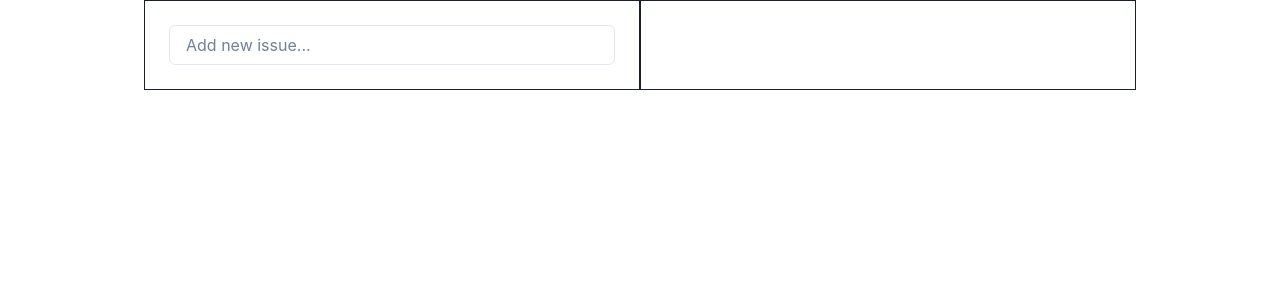
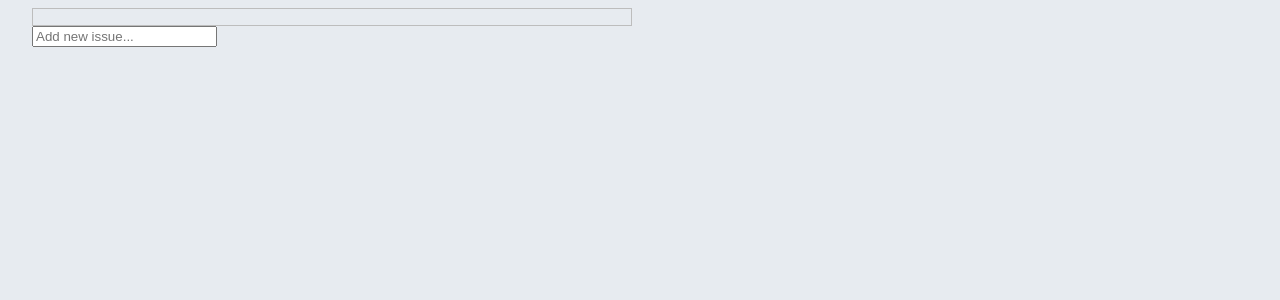
Before and after one commit to pwr3/decision-making-app, a React (Vite) app: page / in a window 1280 px wide. Shown: the top 300 px of the page. Built offline with nearby package versions, Linux system fonts and the light colour scheme.

Commit message:
accordion fix

```diff
--- a/package.json
+++ b/package.json
@@ -14,11 +14,10 @@
     "process": "^0.11.10"
   },
   "dependencies": {
-    "@chakra-ui/react": "^2.4.3",
     "@emotion/react": "^11.10.5",
     "@emotion/styled": "^11.10.5",
+    "@mui/material": "^5.11.0",
     "@reduxjs/toolkit": "^1.9.1",
-    "framer-motion": "^7.7.2",
     "react": "^18.2.0",
     "react-dom": "^18.2.0",
     "react-redux": "^8.0.5",
--- a/src/fake-server.js
+++ b/src/fake-server.js
@@ -99,9 +99,9 @@ export const createOption = (payload) => {
 
 /* REASONS */
 
-export const fetchReasons = (optionId) => {
+export const fetchReasons = (optionIds) => {
   // return getReasonsByOptionId(optionId).map((reason) => {
-    return getReasonsByOptionId(optionId);
+    return optionIds.map((optionId) => ({ optionId, reasons: getReasonsByOptionId(optionId)}));
   // });
 };
 
--- a/src/index.html
+++ b/src/index.html
@@ -4,7 +4,9 @@
     <meta charset="UTF-8" />
     <meta http-equiv="X-UA-Compatible" content="IE=edge" />
     <meta name="viewport" content="width=device-width, initial-scale=1.0" />
-    <title>Shoul I App</title>
+    <link rel="stylesheet" href="https://fonts.googleapis.com/css?family=Roboto:300,400,500,700&display=swap" />
+
+    <title>Should I App</title>
   </head>
   <body>
     <div id="root"></div>
--- a/src/index.js
+++ b/src/index.js
@@ -3,9 +3,10 @@ import ReactDOM from 'react-dom/client';
 import { Provider } from 'react-redux';
 import { store } from './store/index';
 import App from './App'
+import './style.css'
 
 ReactDOM.createRoot(document.getElementById('root')).render(
       <Provider store={store}>
-          <App />
+            <App />
       </Provider>
 );
--- a/src/services/reasons.js
+++ b/src/services/reasons.js
@@ -1,8 +1,7 @@
 import { fetchFakeApi, reasons } from "../fake-server";
 
 export const apiGetReasons = async (payload) => {
-//     fetch through adapter (adapter do fetch)...
-    console.log('payload',payload);
+    console.log('apiGetReasons payload',payload);
     return await fetchFakeApi(reasons.get, payload);
 }
 export const apiCreateReason = async (payload) => {
--- a/src/store/reasonsSlice.js
+++ b/src/store/reasonsSlice.js
@@ -1,5 +1,6 @@
 import {createAsyncThunk, createSlice} from "@reduxjs/toolkit";
 import { apiGetReasons, apiCreateReason } from "../services/reasons";
+import {fetchOptions} from "./optionsSlice";
 
 const initialState = {
     loading: false,
@@ -41,7 +42,6 @@ export const reasonsSlice = createSlice({
                 console.log('ADDED', action.payload);
                 // state.currentIssue = action.payload;
             })
-
     }
 
 });
--- /dev/null
+++ b/src/style.css
@@ -0,0 +1 @@
+html {background-color: #E7EBF0}
--- a/src/view/IssuesPage.js
+++ b/src/view/IssuesPage.js
@@ -1,7 +1,7 @@
 import React, { useEffect, useState } from "react";
-import {Box, Spinner, Center, FormControl, Input, LinkBox, LinkOverlay, Divider} from "@chakra-ui/react";
 import { useAppSelector, useAppDispatch } from '../hooks';
 import { createIssue, fetchIssues } from '../store/issuesSlice';
+import {Box, Divider, List, ListItemButton, ListItemText, Chip, CircularProgress} from '@mui/material'
 import { useNavigate } from "react-router-dom";
 
 const NewIssue = () => {
@@ -17,13 +17,13 @@ const NewIssue = () => {
     return (
         <Box>
             <form onSubmit={handleSubmit}>
-                <FormControl>
-                    <Input
+
+                    <input
                         placeholder='Add new issue...'
                         value={title}
                         onChange={(e) => setTitle(e.target.value)}
                     />
-                </FormControl>
+
             </form>
         </Box>
     )
@@ -31,8 +31,10 @@ const NewIssue = () => {
 
 const IssuesList = ({issues}) => {
     return (
-        <Box>
-            {issues.map((issue) => (<IssueRow issue={issue} key={issue.id} />))}
+        <Box sx={{ border: 1, borderColor: 'grey.400' }}>
+            <List>
+                {issues.map((issue) => (<IssueRow issue={issue} key={issue.id} />))}
+            </List>
         </Box>
     )
 }
@@ -40,9 +42,12 @@ const IssuesList = ({issues}) => {
 const IssueRow = ({issue}) => {
     return (
         <>
-        <LinkBox my={1} py={3} >
-            <LinkOverlay href='#'>{issue.title}</LinkOverlay> {issue.optionNum}
-        </LinkBox>
+        <ListItemButton>
+            <ListItemText>
+                {issue.title}
+            </ListItemText>
+            <Chip label={issue.optionNum} size='small'/>
+        </ListItemButton>
         <Divider />
         </>
     )
@@ -58,7 +63,7 @@ const IssuesPage = () => {
 
     return (
         <>
-            {issues.loading && <Center p={16}><Spinner /></Center>}
+            {issues.loading && <CircularProgress />}
             <IssuesList issues={issues.issueList}/>
             <NewIssue />
         </>
--- a/src/view/Layout.js
+++ b/src/view/Layout.js
@@ -1,65 +1,28 @@
 import React from "react";
 import { Outlet } from "react-router-dom";
-import { ChakraProvider, Container, Box, Flex } from "@chakra-ui/react";
 import IssuesPage from "./IssuesPage";
+import {Container, Stack, Box} from "@mui/material";
 
 
 const Layout = () => {
     return(
-        <ChakraProvider>
         <div>
-            <Container maxW='container.lg'>
-                <Flex>
-                    <Box w='50%' border='1px' p={6}>
+            <Container maxWidth='xl'>
+                <Stack
+                    direction='row'
+                    spacing={2}
+                    justifyContent='center'
+                    alignItems='flex-start'>
+                    <Box sx={{ width: '50%'}}>
                         <IssuesPage />
                     </Box>
-                    <Box w='50%' border='1px' p={6}>
+                    <Box sx={{ width: '50%'}}>
                         <Outlet />
                     </Box>
-                </Flex>
+                </Stack>
             </Container>
         </div>
-        </ChakraProvider>
     )
 }
 
 export default Layout;
-
-//
-// import { useAppSelector } from './hooks';
-// import { useDispatch } from 'react-redux';
-// import { createIssue, fetchIssues } from './store/issuesSlice';
-//
-//
-// const issues = useAppSelector((state) => state.issues);
-//
-// useEffect(() => {
-//     dispatch(fetchIssues());
-// }, [issues.currentIssue]);
-//
-// const dispatch = useDispatch();
-// console.log(issues);
-//
-//
-//
-// <div>
-//     App
-//     <br />
-//     <br />
-//     {issues.issueList.map((issue) => {
-//         return (
-//             <p>
-//                 {issue.id} {issue.title} {issue.optionNum}
-//             </p>
-//         );
-//     })}
-//     <br />
-//     <button onClick={() => dispatch(fetchIssues())}>Get</button>
-//     <button
-//         onClick={() =>
-//             dispatch(createIssue()).then(() => dispatch(fetchIssues()))
-//         }
-//     >
-//         ADD
-//     </button>
-// </div>
--- a/src/view/OptionsPage.js
+++ b/src/view/OptionsPage.js
@@ -2,18 +2,18 @@ import React, {useEffect, useState} from "react";
 import { useAppSelector, useAppDispatch } from '../hooks';
 import { useParams } from "react-router-dom";
 import { createOption, fetchOptions } from "../store/optionsSlice";
+import Reasons from "./components/Reasons";
 import {
     Accordion,
-    AccordionButton,
-    AccordionIcon,
-    AccordionItem, AccordionPanel,
+    AccordionDetails,
+    AccordionSummary,
     Box,
-    Center,
-    FormControl, Heading,
-    Input,
-    Spinner
-} from "@chakra-ui/react";
-import Reasons from "./components/Reasons";
+    CircularProgress,
+    Skeleton,
+    Typography
+} from "@mui/material";
+import {fetchReasons} from "../store/reasonsSlice";
+
 
 
 const NewOption = ({ issueId }) => {
@@ -27,13 +27,13 @@ const NewOption = ({ issueId }) => {
     return (
         <Box>
             <form onSubmit={handleSubmit}>
-                <FormControl>
-                    <Input
+                <>
+                    <input
                         placeholder='Add new option...'
                         value={title}
                         onChange={(e) => setTitle(e.target.value)}
                     />
-                </FormControl>
+                </>
             </form>
         </Box>
     )
@@ -42,39 +42,45 @@ const NewOption = ({ issueId }) => {
 
 const OptionsList = ({options}) => {
     return (
-        <Box>
-            <Accordion>
-                {options.map((option) => (<OptionsRow option={option} key={option.id} />))}
-            </Accordion>
-        </Box>
+        <>
+            {options.map((option) => <OptionsRow option={option} key={option.id}/> )}
+        </>
     )
 }
 
 const OptionsRow = ({option}) => {
     return (
-        <AccordionItem>
-            <AccordionButton>
-                <AccordionIcon />
-                <>{option.title}</>
-            </AccordionButton>
-            <AccordionPanel>
-                <Reasons optionId={option.id}/>
-            </AccordionPanel>
-        </AccordionItem>
+        <>
+            <Accordion TransitionProps={{ unmountOnExit: true }}>
+                <AccordionSummary aria-controls="panel1d-content" id="panel1d-header">
+                    <Typography>{option.title}</Typography>
+                </AccordionSummary>
+                <AccordionDetails>
+                    <Reasons optionId={option.id}/>
+                </AccordionDetails>
+            </Accordion>
+
+        </>
     )
 }
 
 const OptionsPage = () => {
     const options = useAppSelector((state) => state.options);
+    const dispatch = useAppDispatch();
     const { issue_id } = useParams();
-    const dispatch = useAppDispatch();
+
+    const optionIds = (options) => (options.map((option) => (option.id)))
+
     useEffect(() => {
         dispatch(fetchOptions(issue_id))
+            .then((res) =>
+                dispatch(fetchReasons(optionIds(res.payload.optionsList))));
     }, [])
 
     return (
-        <>  {options.loading && <Center p={16}><Spinner /></Center>}
-            <Heading as='h2' size='md'>{options.issueData.title}</Heading>
+        <>
+            {options.loading && <CircularProgress />}
+            <h2>{options.issueData.title}</h2>
             <OptionsList options={options.optionsList} />
             <NewOption issueId={issue_id} />
         </>
--- a/src/view/components/Reasons.js
+++ b/src/view/components/Reasons.js
@@ -6,12 +6,13 @@ import { createReason, fetchReasons } from '../../store/reasonsSlice';
 const NewReason = () => {
     return (
         <>
-
+            <p>input</p>
         </>
     )
 }
 
 const ReasonsList = ({ reasons }) => {
+    console.log('-', reasons)
     return (
         <>
             {reasons.map((reason) => <ReasonsRow reason={reason} key={reason.id} />)}
@@ -20,7 +21,6 @@ const ReasonsList = ({ reasons }) => {
 }
 
 const ReasonsRow = ({ reason }) => {
-    console.log(reason);
     return (
         <>
             <p>{reason.title}</p>
@@ -31,13 +31,25 @@ const ReasonsRow = ({ reason }) => {
 const Reasons = ({ optionId }) => {
     const reasons = useAppSelector((state) => state.reasons);
     const dispatch = useAppDispatch();
+    const reasonsList = reasons.reasonsList.filter((reason) => reason.optionId == optionId);
+    // const reasonsList = reasons.reasonsList.map((reason) => {
+    // let reasonsList = [];
+    //     if (reason.optionId == optionId) {
+    //         return {...reason}
+    //     }
+    // })
+    // for(const reason of reasons.reasonsList) {
+    //     if (reason.optionId == optionId) {
+    //         reasonsList.push(reason.reasons[0])
+    //     }
+    // }
     useEffect(() => {
-        dispatch(fetchReasons(optionId));
+        // dispatch(fetchReasons(optionId));
     }, [])
 
     return (
         <>
-            <ReasonsList reasons={reasons.reasonsList} />
+            <ReasonsList reasons={reasonsList[0].reasons} />
             <p>{optionId}</p>
             <NewReason />
         </>
```
Also changed, not shown: 1 other file (tests, documents, lock files or other folders).
